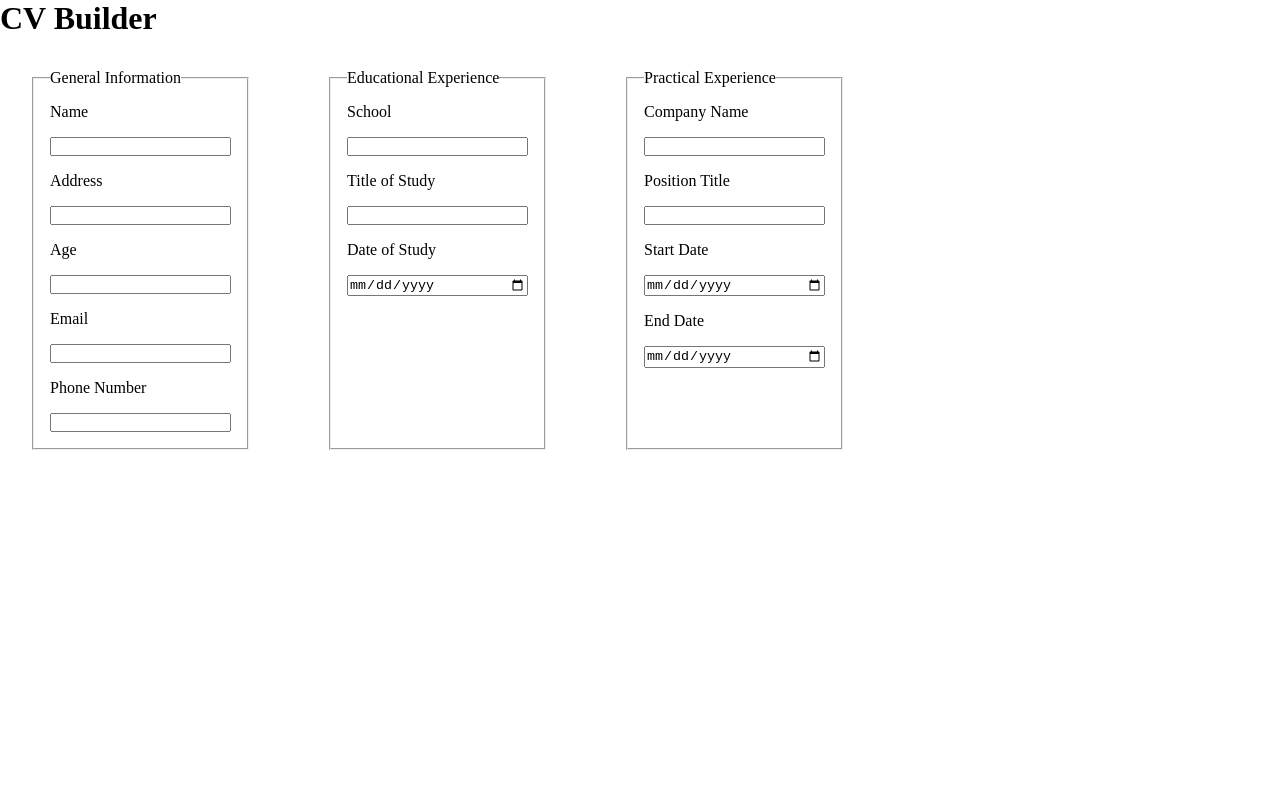
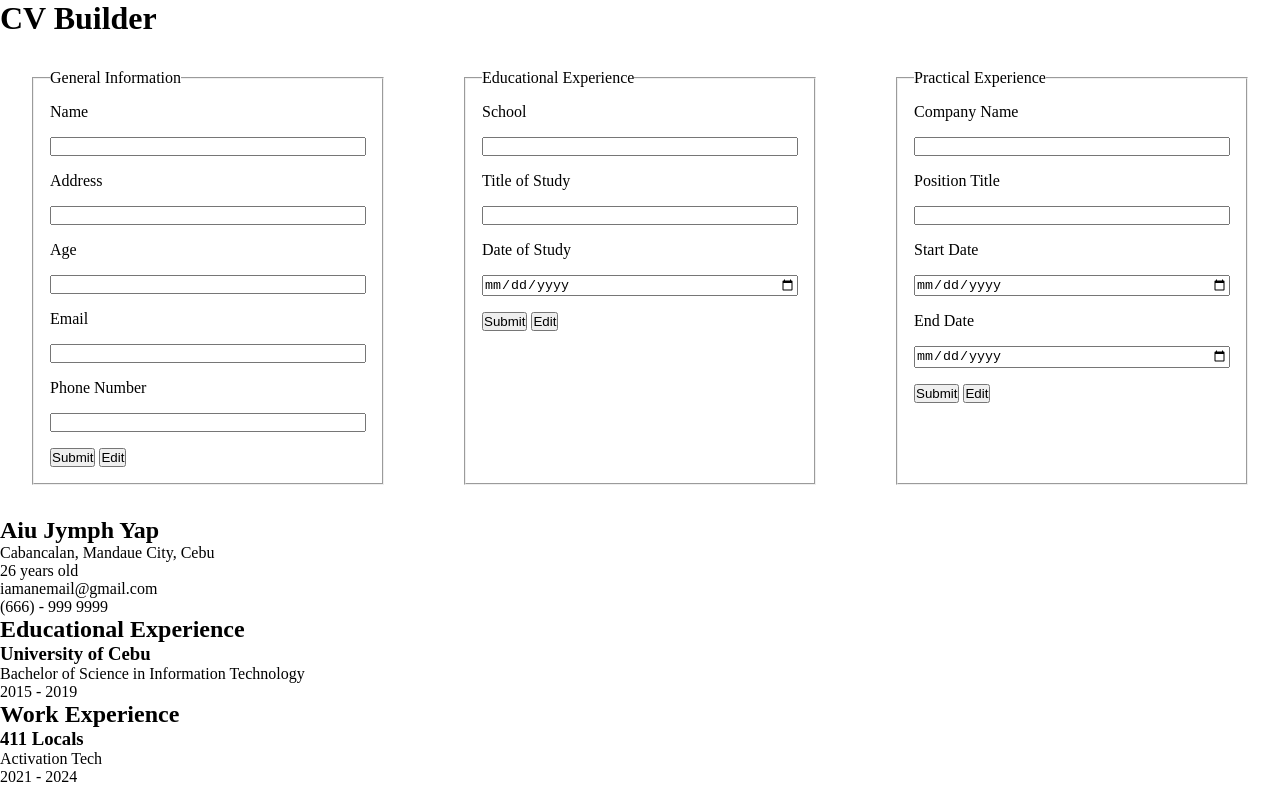
Before and after one commit to aiuyap/odin-cv-app, a React (Vite) app: page / in a window 1280 px wide. Built offline with nearby package versions, Linux system fonts and the light colour scheme.

Commit message:
feat: added rough layout for the cv result

```diff
--- a/src/App.jsx
+++ b/src/App.jsx
@@ -1,12 +1,13 @@
 import { GeneralInformation } from "./components/GeneralInformation";
 import { EducationalExperience } from "./components/EducationalExperience";
 import { PracticalExperience } from "./components/PracticalExperience";
+import { ResultPage } from "./components/ResultPage";
 
 export function App() {
   return (
     <>
       <h1>CV Builder</h1>
-      <div className="container">
+      <div className="fields-container">
         <fieldset>
           <legend>General Information</legend>
           <GeneralInformation></GeneralInformation>
@@ -20,6 +21,7 @@ export function App() {
           <PracticalExperience></PracticalExperience>
         </fieldset>
       </div>
+      <ResultPage></ResultPage>
     </>
   );
 }
--- a/src/components/EducationalExperience.jsx
+++ b/src/components/EducationalExperience.jsx
@@ -6,6 +6,9 @@ export function EducationalExperience() {
       <InputField inputName="School"></InputField>
       <InputField inputName="Title of Study"></InputField>
       <InputField inputName="Date of Study" inputType="date"></InputField>
+      <div>
+        <button type="submit">Submit</button> <button>Edit</button>
+      </div>
     </form>
   );
 }
--- a/src/components/GeneralInformation.jsx
+++ b/src/components/GeneralInformation.jsx
@@ -8,6 +8,9 @@ export function GeneralInformation() {
       <InputField inputName="Age" inputType="number"></InputField>
       <InputField inputName="Email" inputType="email"></InputField>
       <InputField inputName="Phone Number" inputType="number"></InputField>
+      <div>
+        <button type="submit">Submit</button> <button>Edit</button>
+      </div>
     </form>
   );
 }
--- a/src/components/PracticalExperience.jsx
+++ b/src/components/PracticalExperience.jsx
@@ -7,6 +7,9 @@ export function PracticalExperience() {
       <InputField inputName="Position Title"></InputField>
       <InputField inputName="Start Date" inputType="date"></InputField>
       <InputField inputName="End Date" inputType="date"></InputField>
+      <div>
+        <button type="submit">Submit</button> <button>Edit</button>
+      </div>
     </form>
   );
 }
--- /dev/null
+++ b/src/components/ResultPage.jsx
@@ -0,0 +1,25 @@
+export function ResultPage() {
+  return (
+    <div className="page">
+      <div className="general-info">
+        <h2>Aiu Jymph Yap</h2>
+        <p>Cabancalan, Mandaue City, Cebu</p>
+        <p>26 years old</p>
+        <p>iamanemail@gmail.com</p>
+        <p>(666) - 999 9999</p>
+      </div>
+      <div className="education">
+        <h2>Educational Experience</h2>
+        <h3>University of Cebu</h3>
+        <p>Bachelor of Science in Information Technology</p>
+        <p>2015 - 2019</p>
+      </div>
+      <div className="work-experience">
+        <h2>Work Experience</h2>
+        <h3>411 Locals</h3>
+        <p>Activation Tech</p>
+        <p>2021 - 2024</p>
+      </div>
+    </div>
+  );
+}
--- a/src/index.css
+++ b/src/index.css
@@ -4,10 +4,12 @@
   box-sizing: border-box;
 }
 
-.container {
+.fields-container {
   margin: 2rem;
   display: flex;
   gap: 5rem;
+  justify-content: center;
+  flex-wrap: wrap;
 }
 
 form {
@@ -19,4 +21,5 @@ form {
 fieldset {
   padding: 1rem;
   max-width: 30rem;
+  flex: 1 1 0;
 }
```
Also changed, not shown: src/styles/resultpage.css (added).
